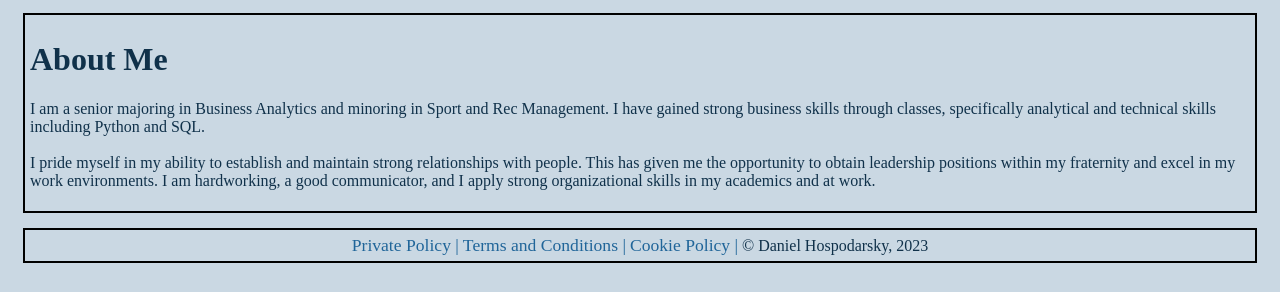
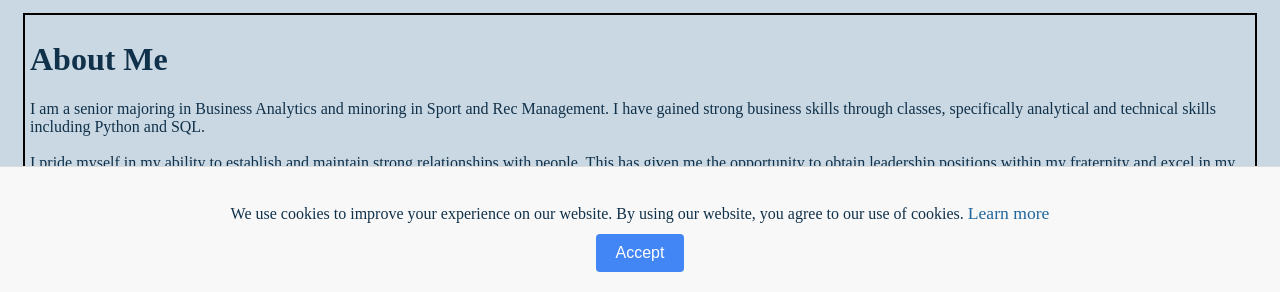
Before and after one commit to danielhospodarsky/Final_Portfolio, a plain HTML site: page index.html in a window 1280 px wide. Shown: the part 508-800 px from the top of the page. Drawn offline with Linux system fonts and the light colour scheme.

Commit message:
Created Cookie Popup

```diff
--- a/CSS/stylesheet.css
+++ b/CSS/stylesheet.css
@@ -97,3 +97,35 @@ footer{
     background-color: #2A84C9;
     color: #CAD8E3;
   }
+
+  /*Cookie popup CSS code */
+  #cookie-popup {
+    position: fixed;
+    bottom: 0;
+    left: 0;
+    right: 0;
+    padding: 20px;
+    background-color: #f8f8f8;
+    text-align: center;
+    border-top: 1px solid #ddd;
+    z-index: 999;
+  }
+
+  #cookie-popup p {
+    font-size: 16px;
+    margin-bottom: 10px;
+  }
+
+  #cookie-popup button {
+    padding: 10px 20px;
+    background-color: #4285f4;
+    color: #fff;
+    border: none;
+    border-radius: 4px;
+    font-size: 16px;
+    cursor: pointer;
+  }
+
+  #cookie-popup button:hover {
+    background-color: #357ae8;
+  }
--- a/index.html
+++ b/index.html
@@ -18,6 +18,12 @@
     </script>
 </head>
 <body class="wrapper">
+
+<!-- Cookie popup HTML code -->
+<div id="cookie-popup">
+    <p>We use cookies to improve your experience on our website. By using our website, you agree to our use of cookies. <a href="./cookiepolicy.html">Learn more</a></p>
+    <button onclick="acceptCookies()">Accept</button>
+  </div>
 
     <nav>
         <div class="topnav">
@@ -50,6 +56,23 @@
 
     </main>
 
+    <!-- Cookie popup JavaScript code -->
+    <script>
+        function acceptCookies() {
+          // Set cookiesAccepted flag to true in a cookie with a 30-day expiration time
+          document.cookie = "cookiesAccepted=true; expires=" + new Date(Date.now() + 30 * 24 * 60 * 60 * 1000).toUTCString();
+
+          // Hide cookie popup
+          document.getElementById('cookie-popup').style.display = 'none';
+        }
+
+        // Check if user has accepted cookies
+        if (document.cookie.indexOf("cookiesAccepted=true") === -1) {
+          // Show cookie popup
+          document.getElementById('cookie-popup').style.display = 'block';
+        }
+      </script>
+
     <footer>
         <a href="./privatepolicy.html"> Private Policy |</a>
         <a href="./termsandconditions.html"> Terms and Conditions |</a>
```
